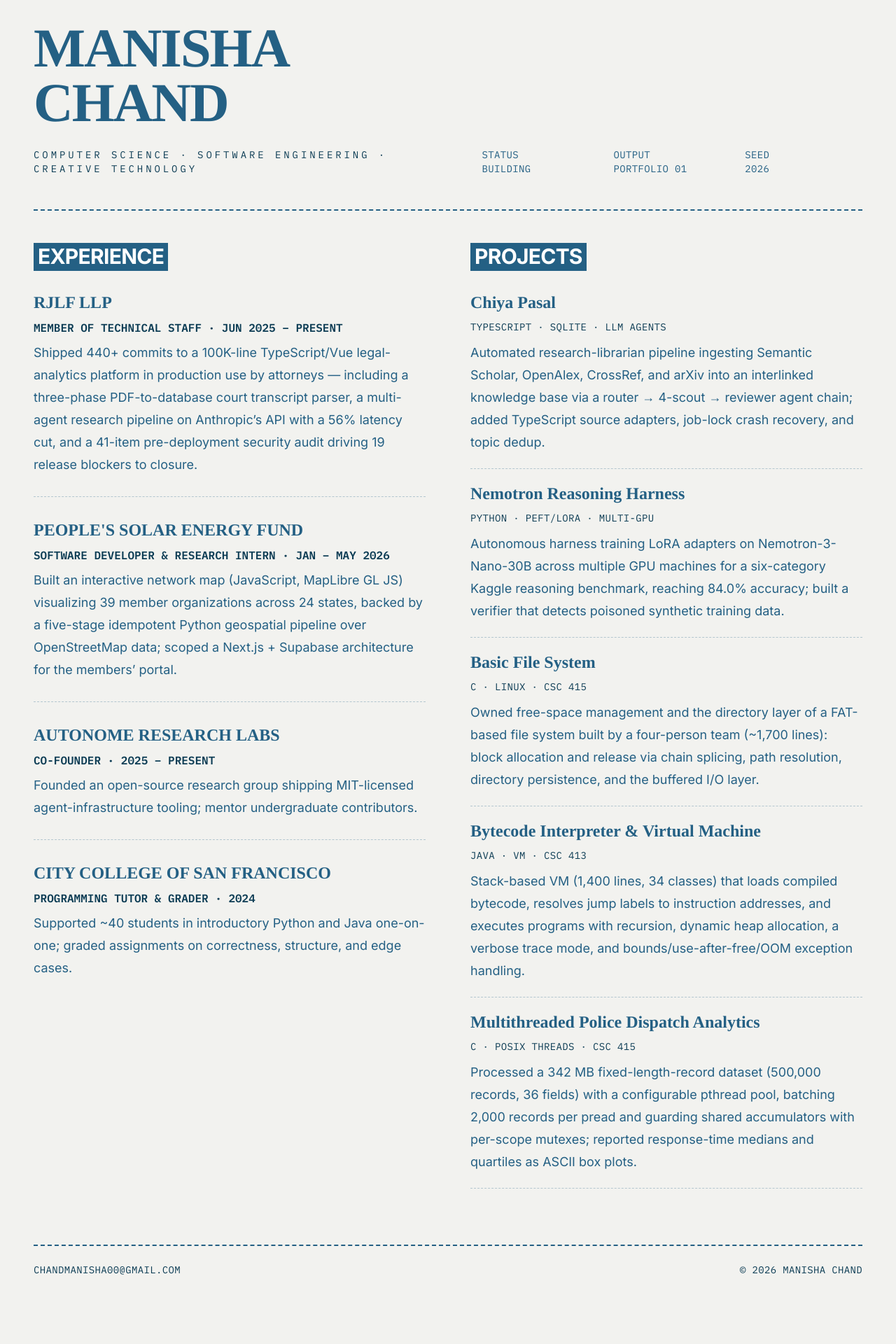
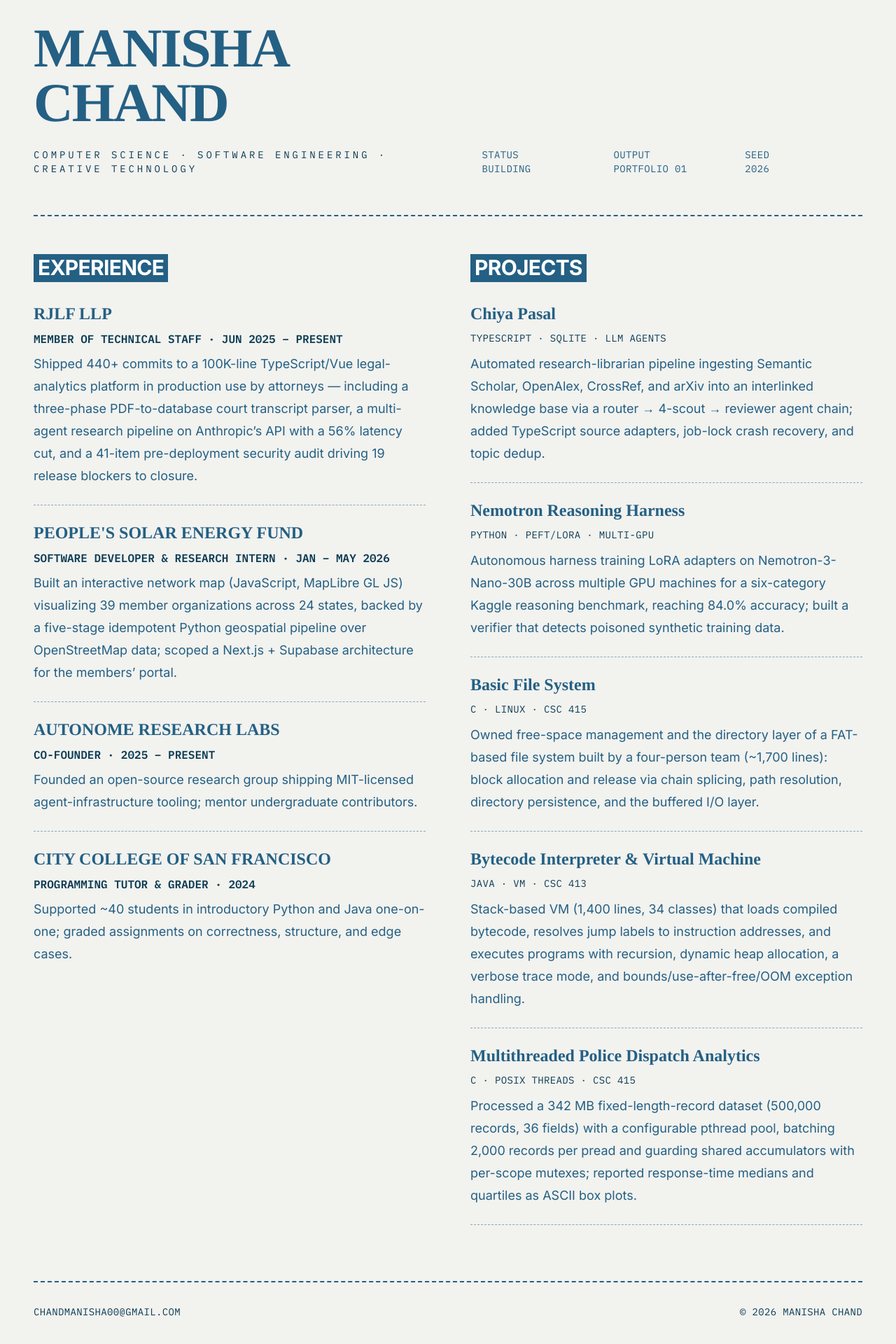
Before and after one commit to build4me2/Portfolio-Manisha, a React (Vite) app: page / in a window 1280 px wide. Shown: the part 112-2032 px from the top of the page at 70% size. Before the commit the page ends 1976 px from the top, so only its background shows below. Built offline with nearby package versions, Linux system fonts and the light colour scheme.

Commit message:
Strengthen dividers and even out vertical rhythm

```diff
--- a/src/App.tsx
+++ b/src/App.tsx
@@ -34,7 +34,7 @@ function App() {
         <section className="grid gap-16 lg:grid-cols-2">
           <div id="experience" className="scroll-mt-32 md:scroll-mt-24">
             <SectionHeading>Experience</SectionHeading>
-            <div className="space-y-8">
+            <div className="space-y-6">
               {experience.map((item) => (
                 <Entry
                   key={`${item.organization}-${item.period}`}
@@ -59,8 +59,8 @@ function App() {
 
       </main>
 
-      <footer className="mx-auto max-w-7xl px-6 pb-10 md:px-10 lg:px-12">
-        <div className="border-t-2 border-dashed border-ink pt-6">
+      <footer className="mx-auto max-w-7xl px-6 pb-12 md:px-10 lg:px-12">
+        <div className="border-t-2 border-dashed border-ink pt-8">
           <div className="flex flex-wrap items-baseline justify-between gap-x-8 gap-y-2 font-mono text-xs uppercase tracking-wide text-inkDark md:text-sm">
             <a href={`mailto:${email}`} className="hover:underline hover:decoration-dashed hover:underline-offset-4">
               {email}
--- a/src/components/Divider.tsx
+++ b/src/components/Divider.tsx
@@ -1,3 +1,3 @@
 export function Divider() {
-  return <div className="my-12 border-t-2 border-dashed border-ink" aria-hidden="true" />;
+  return <div className="my-14 border-t-2 border-dashed border-ink" aria-hidden="true" />;
 }
--- a/src/components/Entry.tsx
+++ b/src/components/Entry.tsx
@@ -7,7 +7,7 @@ type EntryProps = {
 
 export function Entry({ title, subtitle, period, description }: EntryProps) {
   return (
-    <article className="space-y-2 border-b border-dashed border-ink/30 pb-7 last:border-b-0">
+    <article className="space-y-2 border-b border-dashed border-ink/50 pb-6 last:border-b-0">
       <h3 className="font-display text-xl font-bold uppercase leading-tight text-ink md:text-2xl">
         {title}
       </h3>
--- a/src/components/ProjectCard.tsx
+++ b/src/components/ProjectCard.tsx
@@ -8,7 +8,7 @@ type ProjectCardProps = {
 export function ProjectCard({ title, href, description, meta }: ProjectCardProps) {
   const hasLink = href !== '' && href !== '#';
   return (
-    <article className="group border-b border-dashed border-ink/30 py-5 first:pt-0">
+    <article className="group border-b border-dashed border-ink/50 py-6 first:pt-0">
       {hasLink ? (
         <a
           href={href}
```
